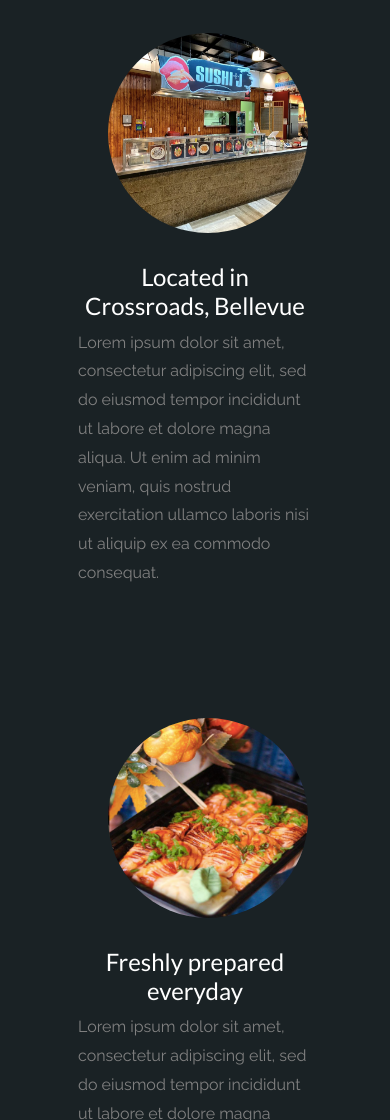
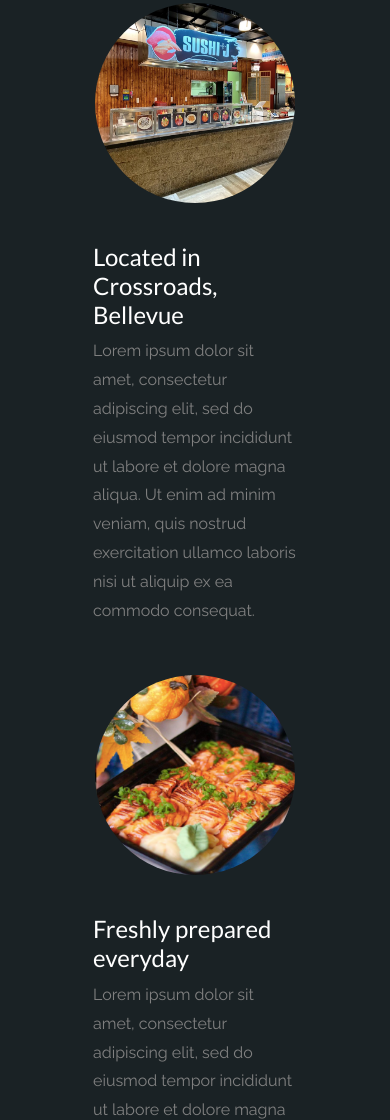
Before and after one commit to Laniella/SushiJ, a plain HTML site: page index.html in a window 390 px wide. Shown: the part 880-2000 px from the top of the page. Drawn offline with nearby package versions, Linux system fonts and the light colour scheme.

Commit message:
about section responsiveness update

```diff
--- a/css/styles.css
+++ b/css/styles.css
@@ -63,17 +63,23 @@ table{
 #about{
   padding: 10% 20%;
   line-height: 1.8;
+
 }
 
 .aboutdiv{
-  margin-bottom: 100px;
+  max-width: 1000px;
+  margin: 0 auto 150px auto;
+  text-align: left;
+}
+
+.aboutimgdiv{
+  text-align: center;
 }
 
 .aboutimg{
   height: 200px;
   width: 200px;
   border-radius: 50%;
-  margin: 30px;
 }
 
 .description{
@@ -187,9 +193,6 @@ table{
     z-index: 1;
   }
 
-  .aboutimg{
-    float: left;
-  }
 
   .hours{
     margin: 0 auto 0 0;
@@ -210,10 +213,6 @@ table{
     z-index: 1;
     width: 100%;
     background-color: #1a2225;
-    text-align: center;
-  }
-
-  .aboutimg{
     text-align: center;
   }
 
@@ -247,10 +246,14 @@ table{
   }
   .abouttitle{
     font-size: 1.5rem;
+    margin-top: 40px;
   }
   .description{
     font-size: 1rem;
     text-align: left;
   }
+  .aboutdiv{
+    margin: 0 auto 50px auto;
+  }
 
 }
--- a/index.html
+++ b/index.html
@@ -67,17 +67,25 @@
   </section>
 
   <section id=about class="blackpg">
+    <div class="row aboutdiv">
+      <div class="col-lg-4 aboutimgdiv">
         <img class="aboutimg" src="images/sushijmall.png" alt="sushij mall view">
-    <div class="aboutdiv">
+      </div>
+      <div class="col-lg-8">
         <h2 class="abouttitle">Located in Crossroads, Bellevue</h2>
         <p class="description">Lorem ipsum dolor sit amet, consectetur adipiscing elit, sed do eiusmod tempor incididunt ut labore et dolore magna aliqua. Ut enim ad minim veniam, quis nostrud exercitation ullamco laboris nisi ut aliquip ex ea commodo consequat.</p>
       </div>
+    </div>
+    <div class="row aboutdiv">
+      <div class="col-lg-4 aboutimgdiv">
         <img class="aboutimg" src="images/sushijholiday.png" alt="sushi image">
-    <div class="aboutdiv">
-
+      </div>
+      <div class="col-lg-8">
         <h2 class="abouttitle">Freshly prepared everyday</h2>
         <p class="description">Lorem ipsum dolor sit amet, consectetur adipiscing elit, sed do eiusmod tempor incididunt ut labore et dolore magna aliqua. Ut enim ad minim veniam, quis nostrud exercitation ullamco laboris nisi ut aliquip ex ea commodo consequat.</p>
       </div>
+    </div>
+
   </section>
 
   <section id=order>
```
Lines whose indentation alone changed are shown as unchanged.
